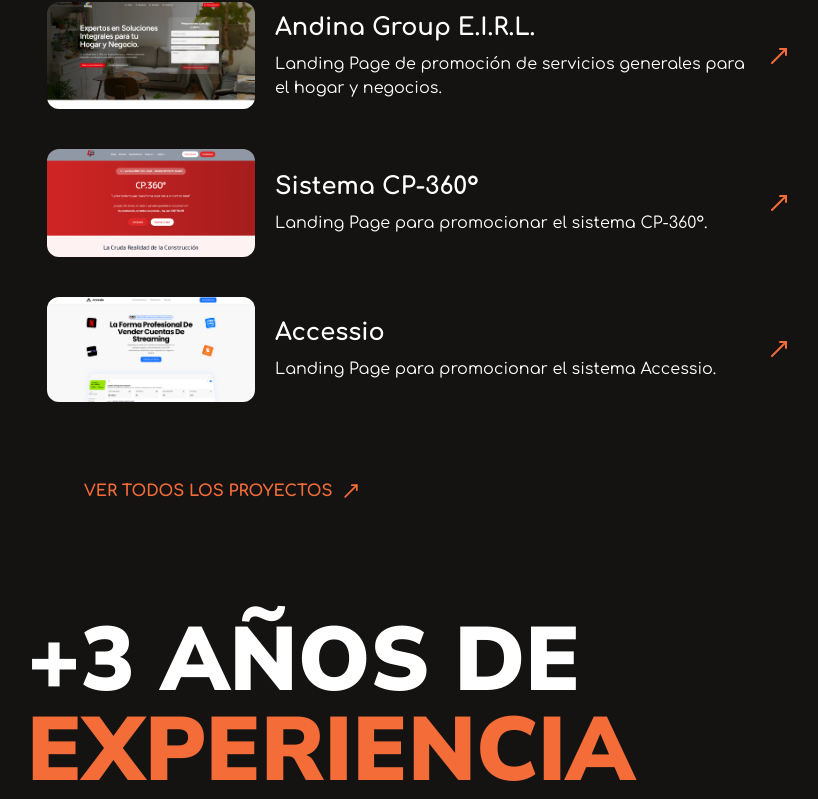
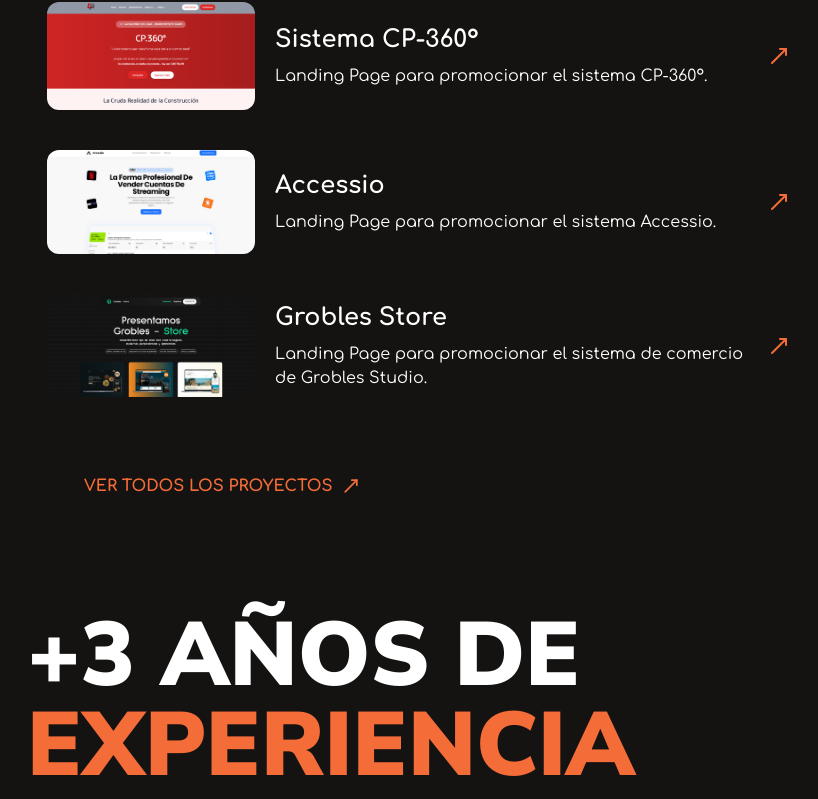
Before and after one commit to MiguelRequenaR/Portfolio, a React (Vite) app: page / in a window 1280 px wide. Shown: the part 1604-2403 px from the top of the page, without its empty margins (405-1223 px from the left). Built offline with nearby package versions, Linux system fonts and the light colour scheme.

Commit message:
Actualización: Se agrego un nuevo proyecto.

```diff
--- a/src/data/ProjectsData.ts
+++ b/src/data/ProjectsData.ts
@@ -9,6 +9,7 @@
 import project12 from "../assets/project12.png"
 import project13 from "../assets/project13.png"
 import project14 from "../assets/project14.png"
+import project15 from "../assets/project15.png"
 
 export interface Project {
   id: string;
@@ -242,6 +243,24 @@
     year: 2025,
     time: "20 días",
     category: "Landing Page"
+  },
+  {
+    id: "grobles-store",
+    image: project15,
+    title: "Grobles Store",
+    description: "Landing Page para promocionar el sistema de comercio de Grobles Studio.",
+    longDescription: "Grobles Store es una plataforma web para la promoción de venta de sitios web y sistemas. La landing page fue desarrollada con el propósito de promocionar dicho sistema y atraer clientes potenciales. La página está diseñada para ser fácil de navegar y una buena experiencia de usuario.",
+    technologies: ["React", "Tailwind CSS", "Lenis", "AOS", "Vercel"],
+    features: [
+      "Sección de Inicio",
+      "Sección de Nosotros",
+      "Sección de Templates"
+    ],
+    liveUrl: "https://grobles-store.vercel.app/",
+    githubUrl: "https://github.com/MiguelRequenaR/grobles-store",
+    year: 2025,
+    time: "3 días",
+    category: "Landing Page"
   }
 ]
 
```
Also changed, not shown: src/assets/project15.png (added).
